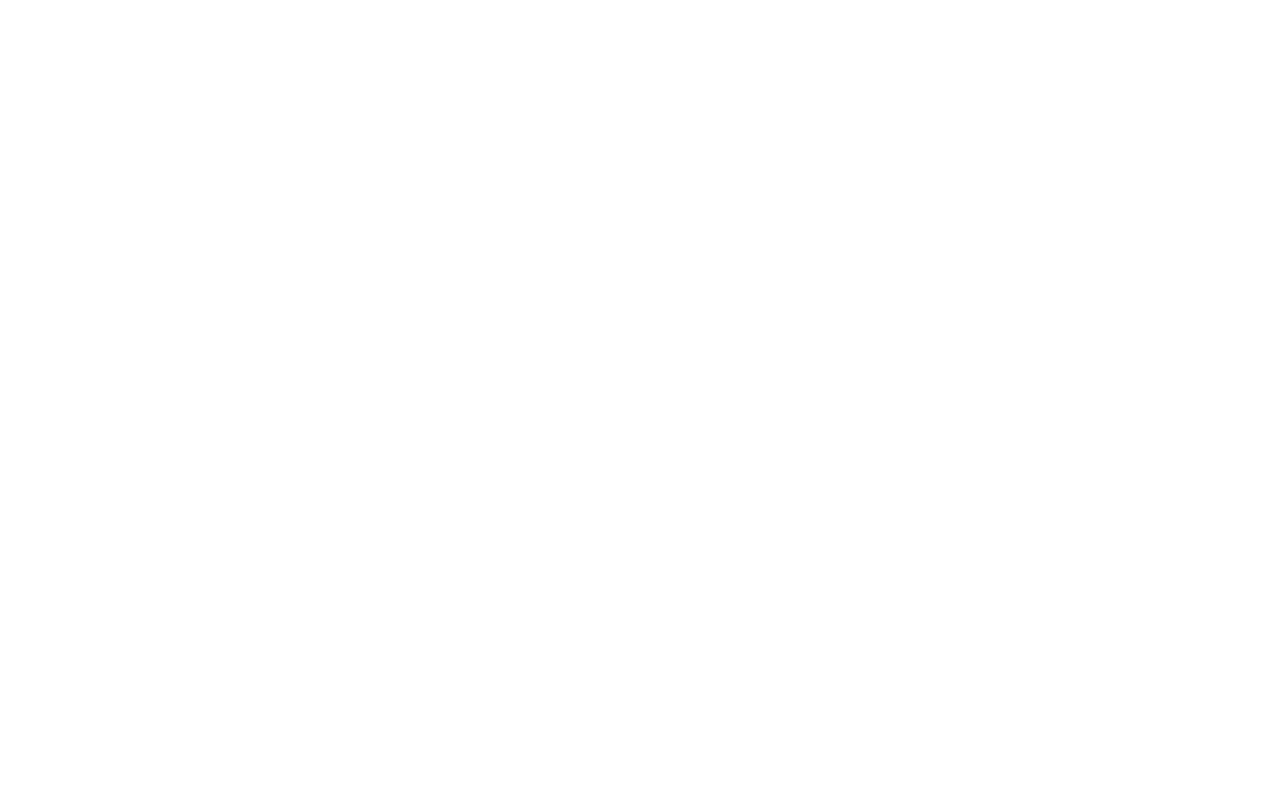
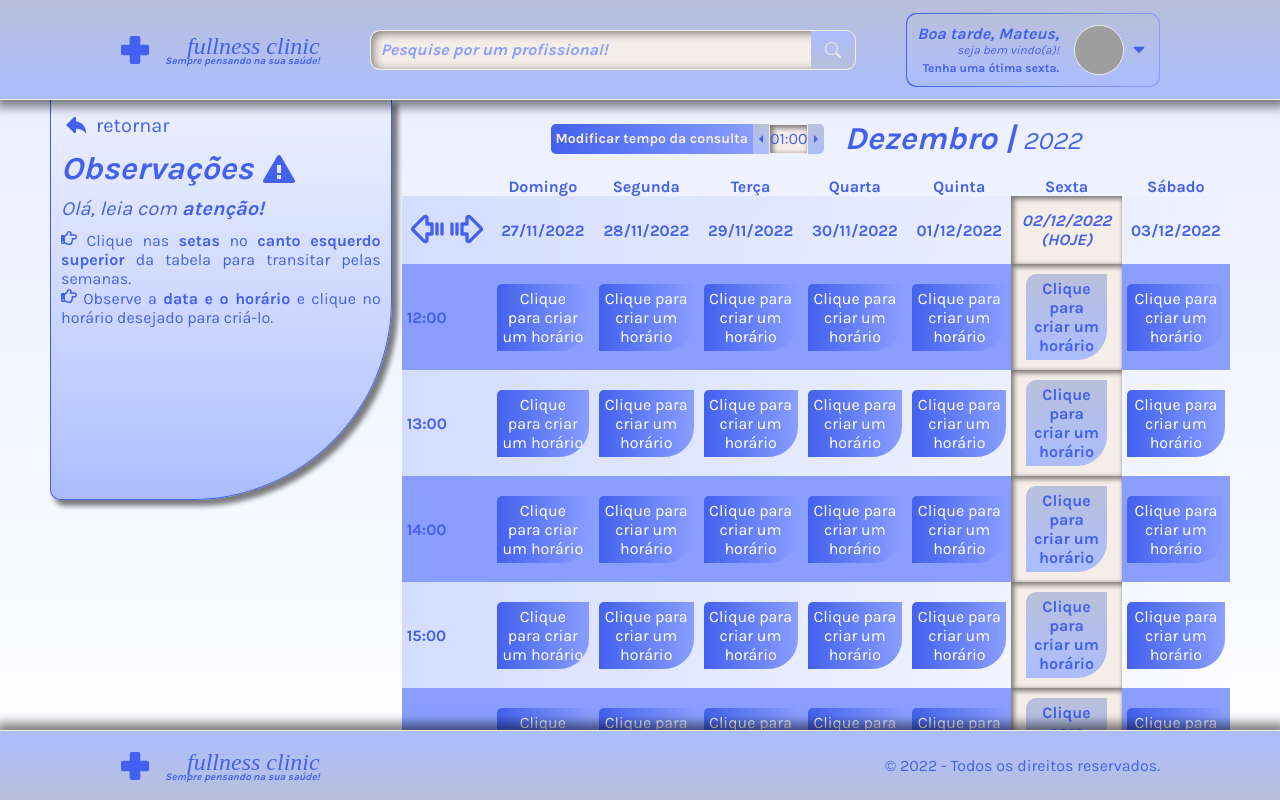
Before and after one commit to mateusrc-dev/cl-nica_de_sa-de_frontend, a React (Vite) app: page /schedules in a window 1280 px wide. Before the commit this address had no page. Built offline with nearby package versions, Linux system fonts and the light colour scheme; grey boxes are pictures that could not be loaded; a web font is replaced by a local one.

Commit message:
update page testimonials

```diff
--- a/src/components/header/index.jsx
+++ b/src/components/header/index.jsx
@@ -14,8 +14,8 @@
 
 export function Header() {
   const hours = new Date();
-  const [user, setUser] = useState(true);
-  const [professional, setProfessional] = useState(false);
+  const [user, setUser] = useState(false);
+  const [professional, setProfessional] = useState(true);
   const [click, setClick] = useState(false);
 
   function handleHours() {
--- a/src/pages/TheirTestimonials/styles.js
+++ b/src/pages/TheirTestimonials/styles.js
@@ -67,6 +67,10 @@
         resize: none;
         padding: 10px;
         color: ${({ theme }) => theme.COLORS.BLUE_100};
+        background: ${({ theme }) => theme.COLORS.WHITE};
+        border: 1px solid ${({ theme }) => theme.COLORS.WHITE};
+        border-radius: 10px;
+        box-shadow: inset 2px 2px 10px 0px rgba(0, 0, 0, 0.5);
         &::placeholder {
           color: ${({ theme }) => theme.COLORS.BLUE_200};
         }
--- a/src/routes/index.jsx
+++ b/src/routes/index.jsx
@@ -6,7 +6,7 @@
 export function Routes() {
   return (
     <BrowserRouter>
-      <UserRoutes />
+      <ProfessionalRoutes />
     </BrowserRouter>
   );
 }
```
